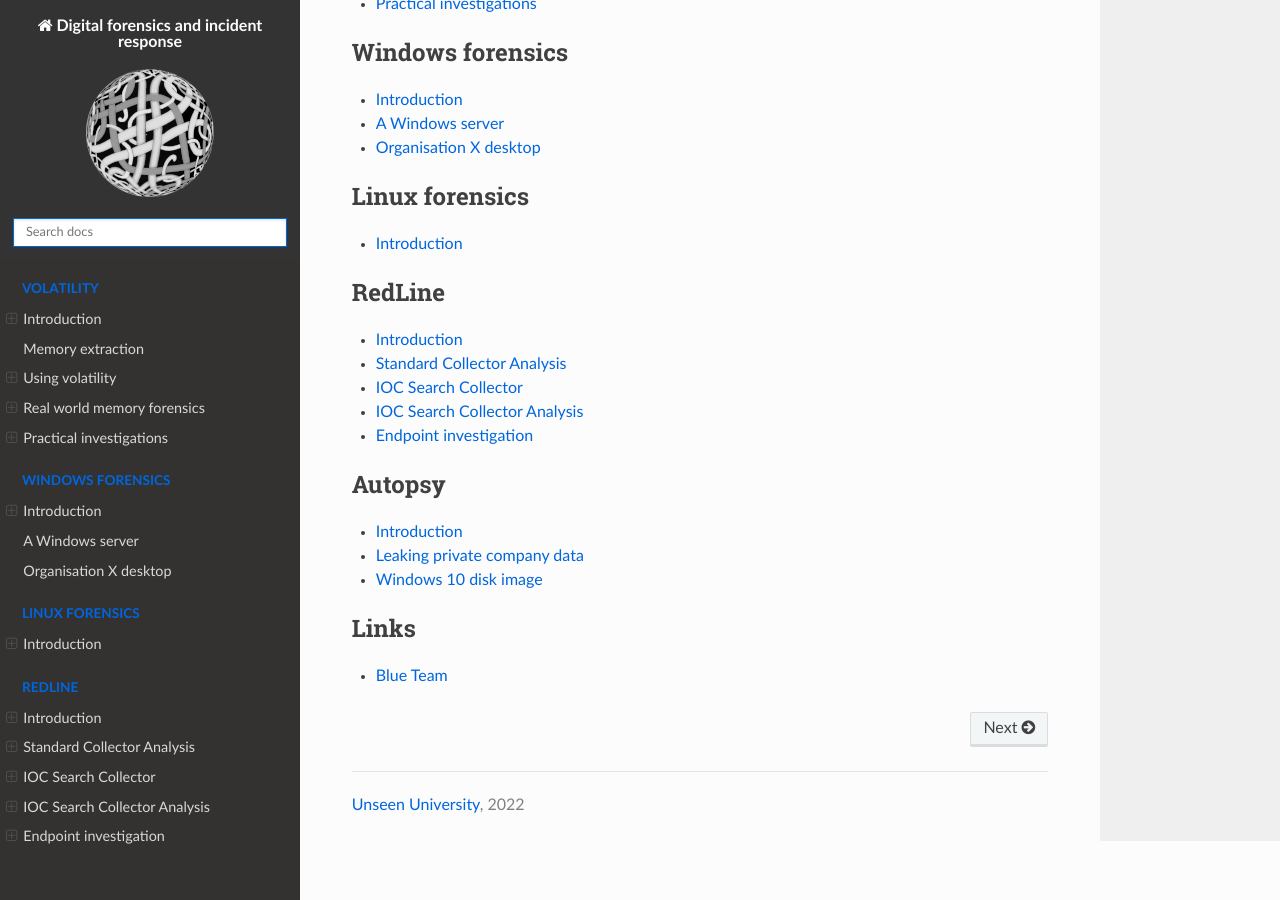
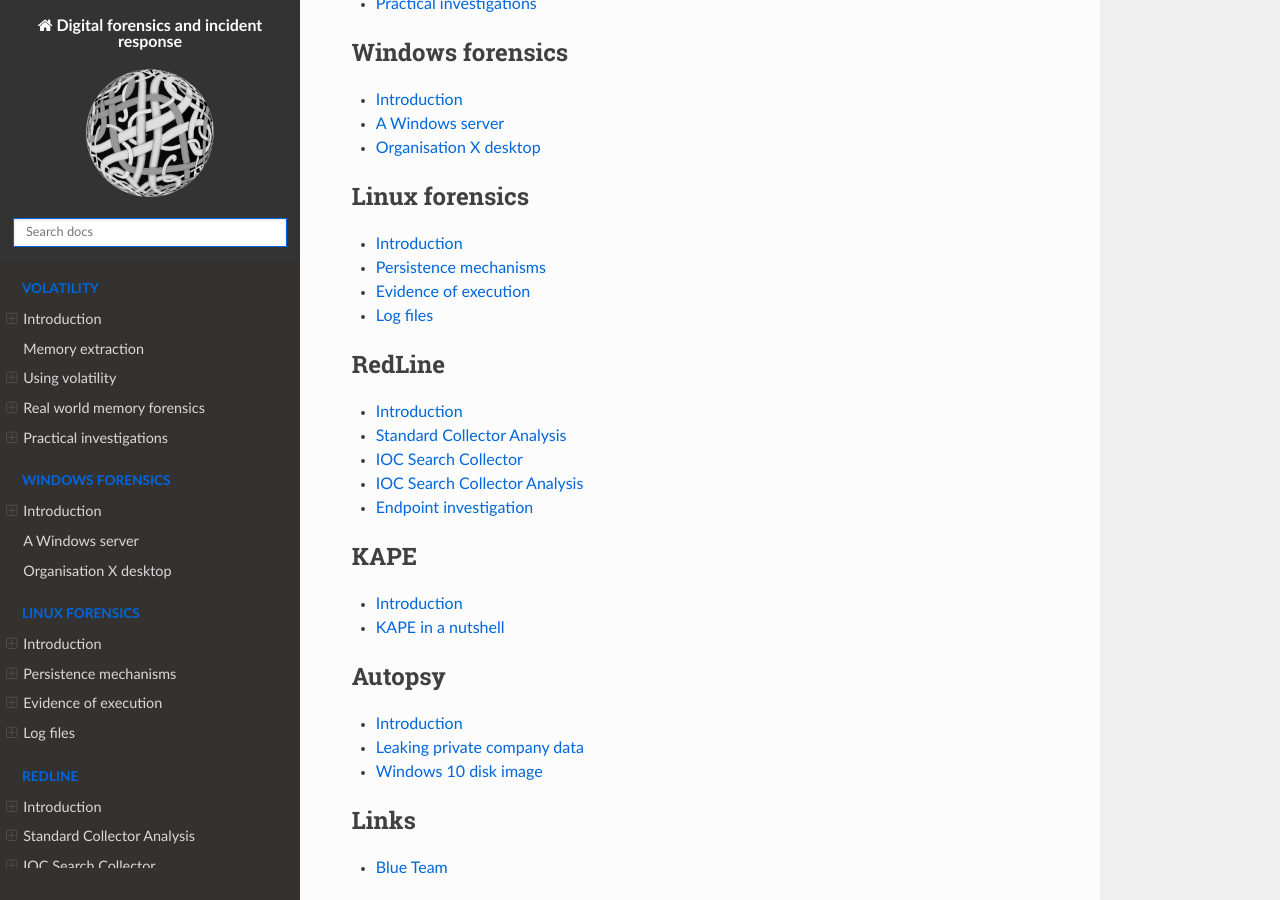
Before and after one commit to tymyrddin/blue-dfir, a Sphinx documentation site: the page built from source/index.rst, in a window 1280 px wide and 900 px high, scrolled down 408 px. Built offline with Sphinx 7.4.7 and the Read the Docs theme 2.0.0, drawn with Linux system fonts in a browser that asks for light colours.

Commit message:
Linux forensics

```diff
--- a/source/docs/linux/README.md
+++ b/source/docs/linux/README.md
@@ -13,3 +13,7 @@
 Gathering evidence of activities.
 
 ## How?
+
+* [Persistence mechanisms](persistence.md)
+* [Evidence of execution](execution.md)
+* [Logs](logs.md)
--- a/source/index.rst
+++ b/source/index.rst
@@ -34,6 +34,9 @@
    :caption: Linux forensics
 
    docs/linux/README.md
+   docs/linux/persistence.md
+   docs/linux/execution.md
+   docs/linux/logs.md
 
 .. toctree::
    :glob:
@@ -51,6 +54,15 @@
    :glob:
    :maxdepth: 1
    :includehidden:
+   :caption: KAPE
+
+   docs/kape/README.md
+   docs/kape/nutshell.md
+
+.. toctree::
+   :glob:
+   :maxdepth: 1
+   :includehidden:
    :caption: Autopsy
 
    docs/autopsy/README.md
```
Also changed, not shown: source/docs/kape/README.md (added, +17 -0 lines), source/docs/kape/nutshell.md (added, +27 -0 lines), source/docs/linux/execution.md (added, +13 -0 lines), source/docs/linux/logs.md (added, +19 -0 lines), source/docs/linux/persistence.md (added, +23 -0 lines), source/_static/images/kape.png (added).
